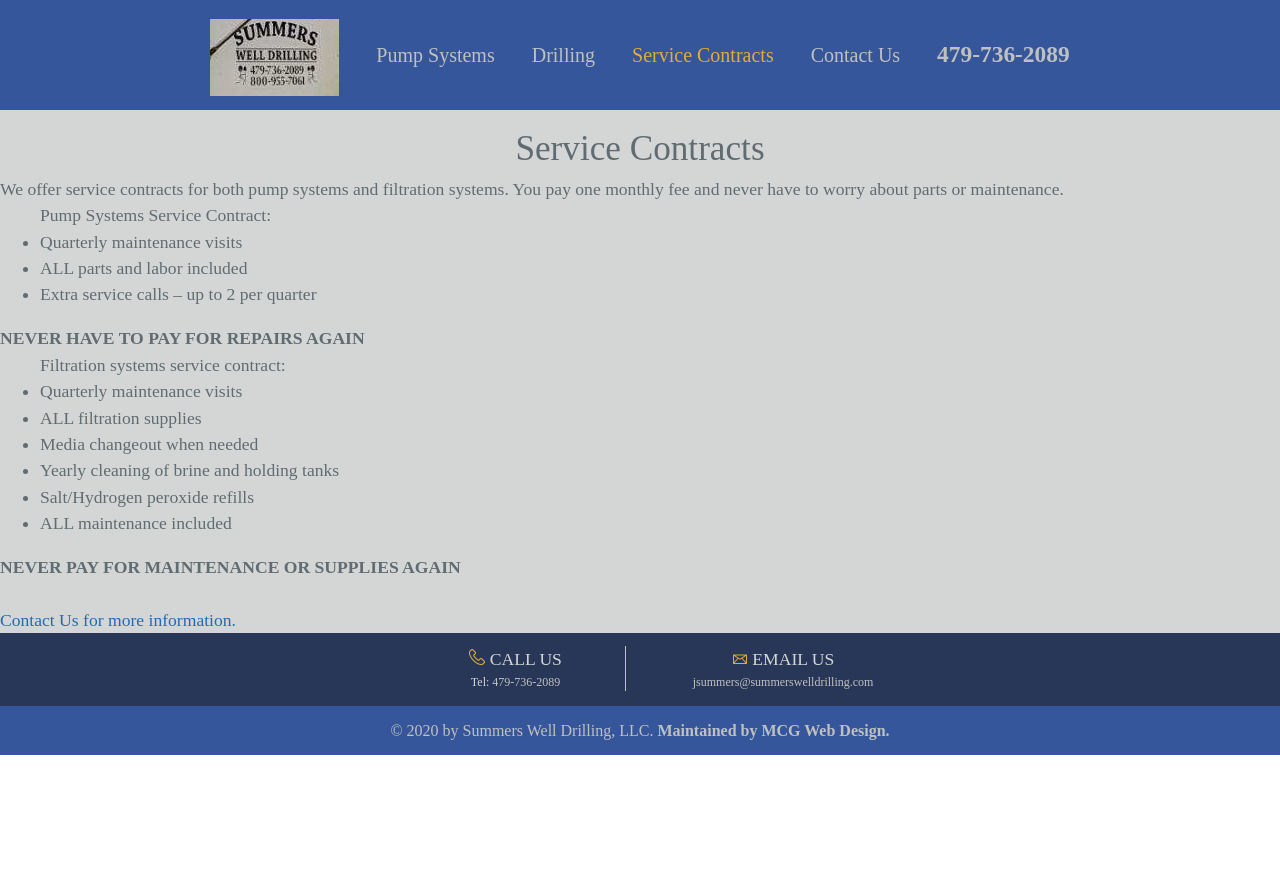
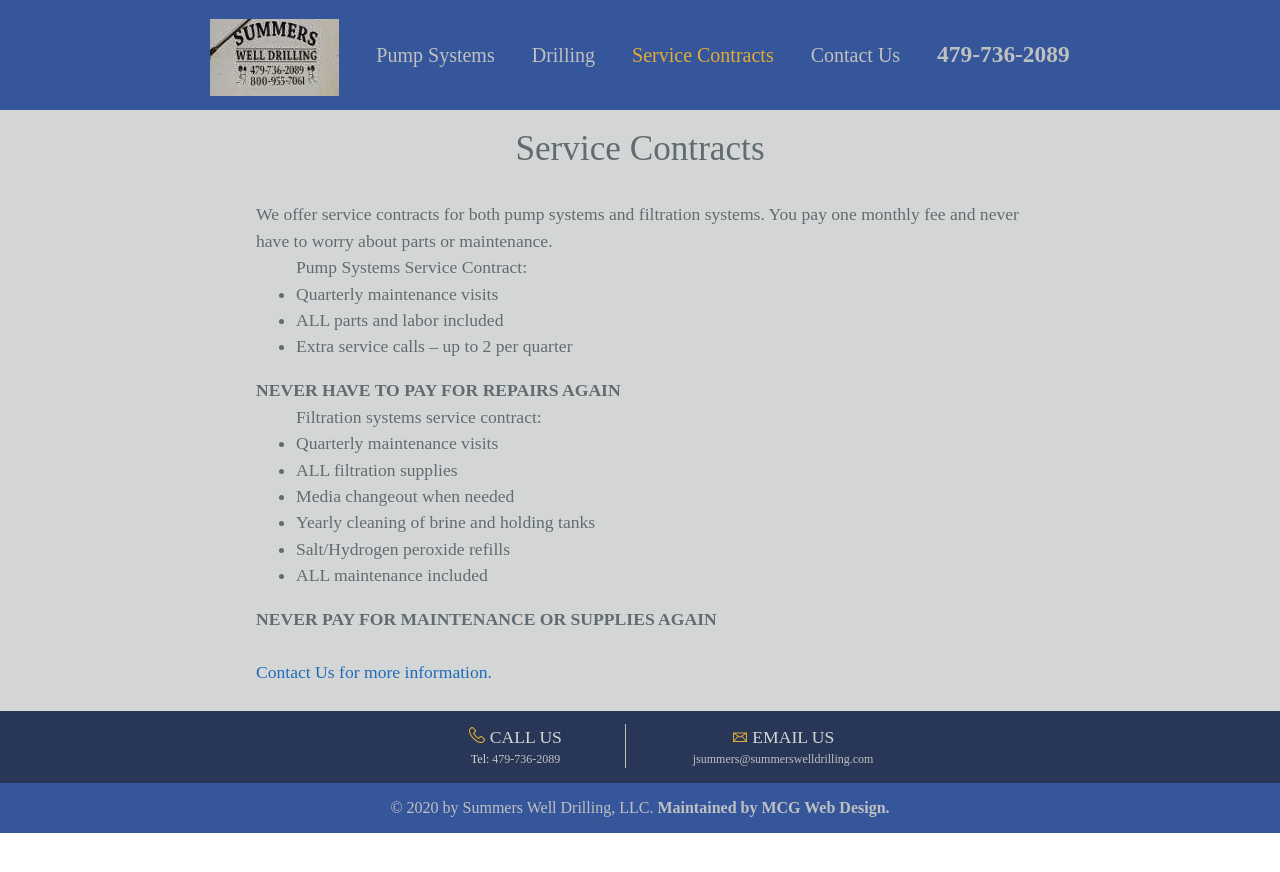
Before and after one commit to jamess999888/SummersDrilling, a Jekyll site: the page built from serviceContracts.md, in a window 1280 px wide. Shown: the top 872 px of the page. Built offline with Jekyll 4.4.1, drawn with Linux system fonts in a browser that asks for light colours; our own code applies the rules of GitHub Pages for plain Markdown files.

Commit message:
working on service contracts

```diff
--- a/css/style.css
+++ b/css/style.css
@@ -1288,6 +1288,10 @@ ul.topnav li.right {
     padding-top: 1%;
 }
 
+#serviceContracts div {
+    padding: 2% 20%;
+}
+
 
 /* 48em = 768px */
 
```
